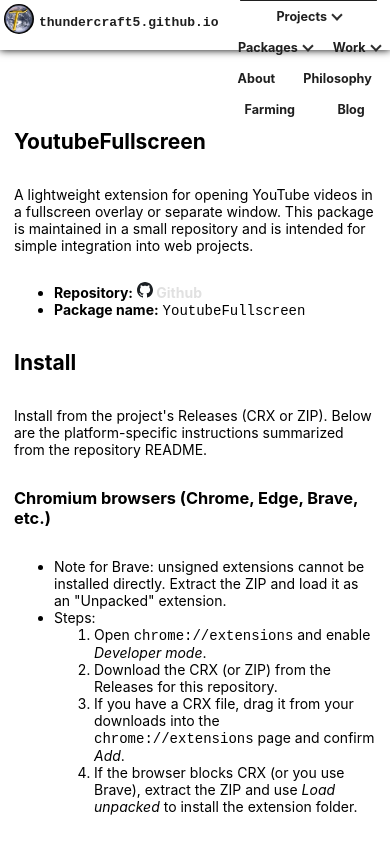
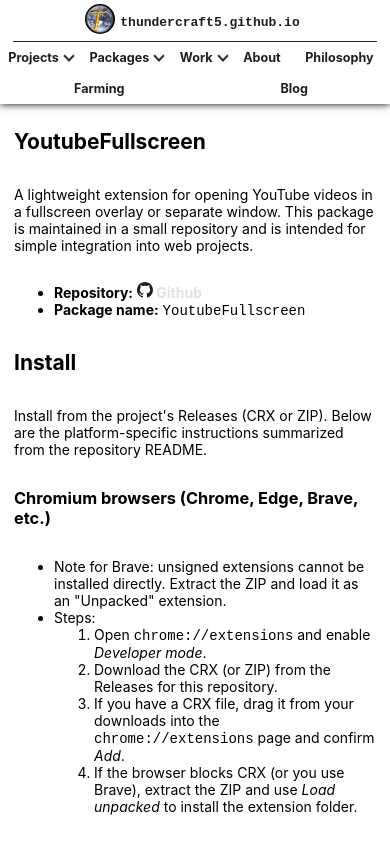
Before and after one commit to Thundercraft5/thundercraft5.github.io, a Next.js app: page /packages/YoutubeFullscreen in a window 390 px wide. Shown: the top 844 px of the page. Built offline with nearby package versions, Linux system fonts and the light colour scheme; what @thundercraft5/node-errors would draw is missing.

Commit message:
Fix top nav flex

```diff
--- a/components/TopNav.module.scss
+++ b/components/TopNav.module.scss
@@ -151,7 +151,7 @@
 }
 
 @media (max-width: 1000px) {
-    main nav.topnav {
+    nav.topnav {
         flex-direction: column;
         height: auto;
         align-items: center;
```
